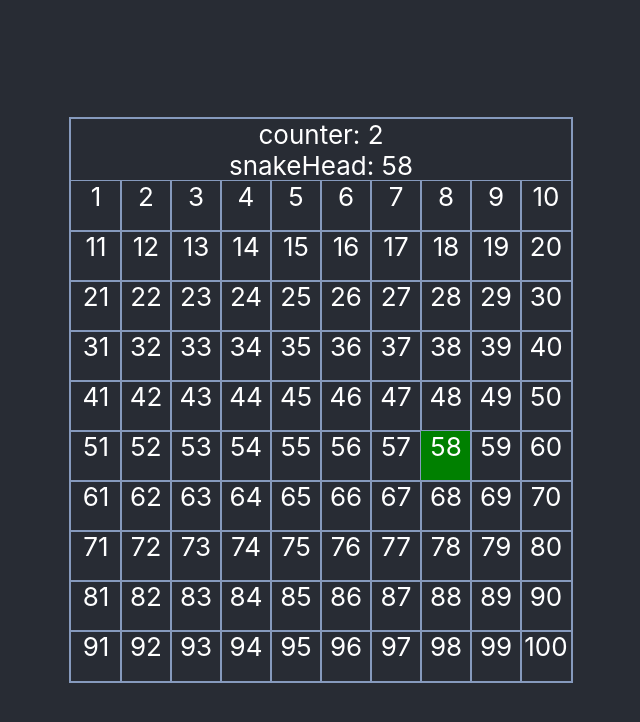
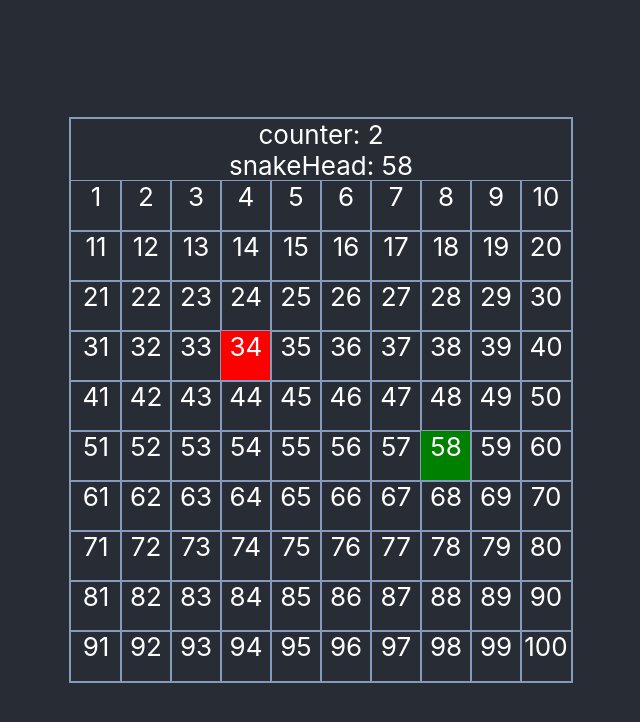
Before and after one commit to Lilandau/snake, a React (Create React App) app: page / in a window 1280 px wide. Shown: the top 722 px of the page, without its empty margins (319-959 px from the left). Built offline with nearby package versions, Linux system fonts and the light colour scheme.

Commit message:
place random fodder-cell is possible

```diff
--- a/src/Board/Board.js
+++ b/src/Board/Board.js
@@ -1,6 +1,6 @@
 import React, { useState, useEffect } from "react";
 import './Board.css';
-import {useInterval} from '../utils.js'
+import {useInterval, randomIntFromInterval} from '../utils.js'
 
 const Direction = {
   UP: 'UP',
@@ -11,8 +11,7 @@ const Direction = {
 
 const BOARD_SIZE=10;
 
-
-class SnakeCell{
+class Cell{
   constructor(row, col, val){
     this.row = row;
     this.col = col;
@@ -35,6 +34,8 @@ function Board() {
   const[board, setBoard] = useState(createBoard(BOARD_SIZE));
   const[snake, setSnake] = useState(createSnake(5,5));
   const[direction, setDirection] = useState(Direction.RIGHT);
+  const[fodder, setFodder] = useState(placeFodder(snake.tailValues, BOARD_SIZE));
+
   const[counter, setcounter]=useState(0);
 
   useInterval(() => {
@@ -60,7 +61,8 @@ function Board() {
         {board.map((row, rowIdx)=> (
           <div key={rowIdx} className='row'>{
             row.map((cellValue, cellIdx) => (
-              <div key={cellIdx} className={`cell ${snake.tailValues.includes(cellValue) ? 'snake-cell' : '' }`}>
+              <div key={cellIdx}
+              className={`cell ${snake.tailValues.includes(cellValue) ? 'snake-cell' : '' } ${fodder.val===cellValue ? 'food-cell' : '' }`}>
                 {cellValue}
               </div>
             ))
@@ -70,9 +72,20 @@ function Board() {
     );
 
 
+    function placeFodder(snakeTail, boardSize){
+        while(true){
+          const row = randomIntFromInterval(0, (boardSize-1));
+          const col = randomIntFromInterval(0, (boardSize-1));
+          const val = board[row][col];
+          if(!snakeTail.includes(val)){
+            const fodderCell= new Cell(row, col, val);
+            return fodderCell;
+          }
+        }
+    }
 
     function createSnake(row, col){
-      const snakeHead = new SnakeCell(row, col, board[row][col]);
+      const snakeHead = new Cell(row, col, board[row][col]);
       let snakeTeilValues = new Array(0);
       snakeTeilValues.push(snakeHead.val);
       const snake = new Snake(snakeHead, 1, snakeTeilValues);
--- a/src/utils.js
+++ b/src/utils.js
@@ -1,6 +1,6 @@
 import {useEffect, useRef} from 'react';
 
-function randomIntFromInterval(min, max){
+export function randomIntFromInterval(min, max){
     return Math.floor(Math.random()* (max-min +1)+min);
 }
 
```
